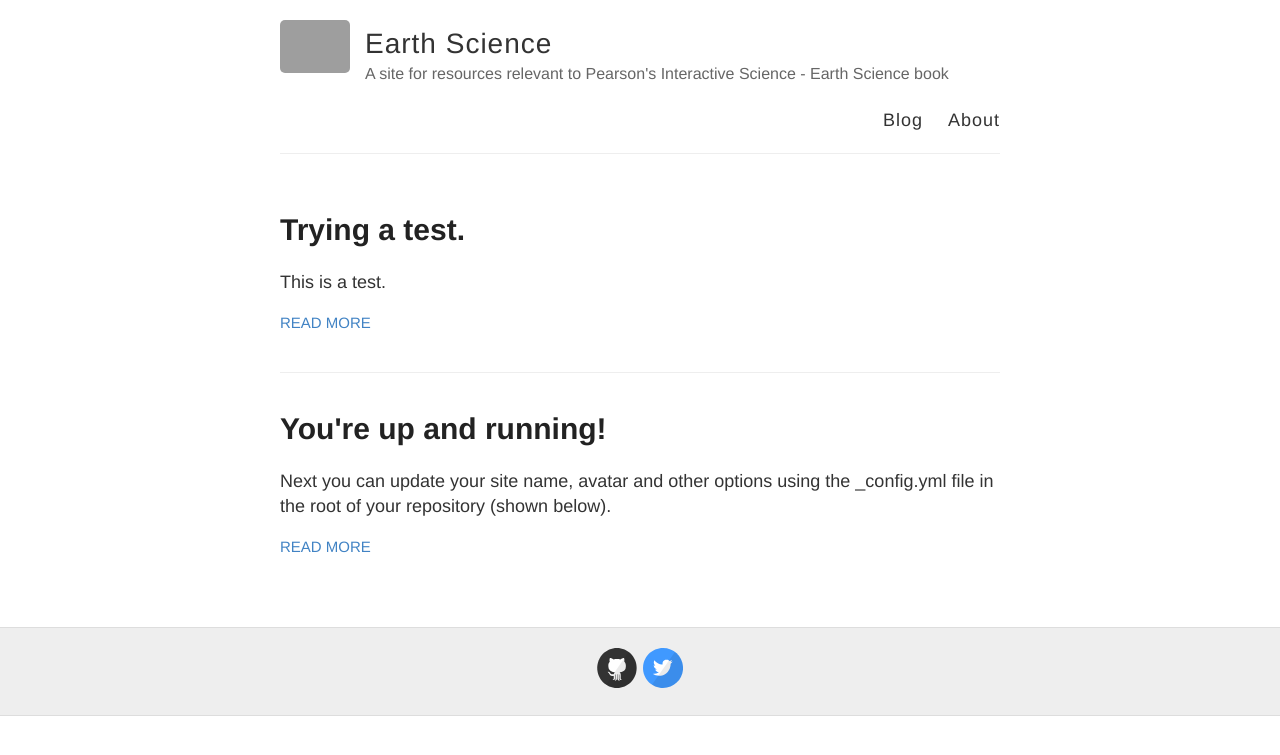
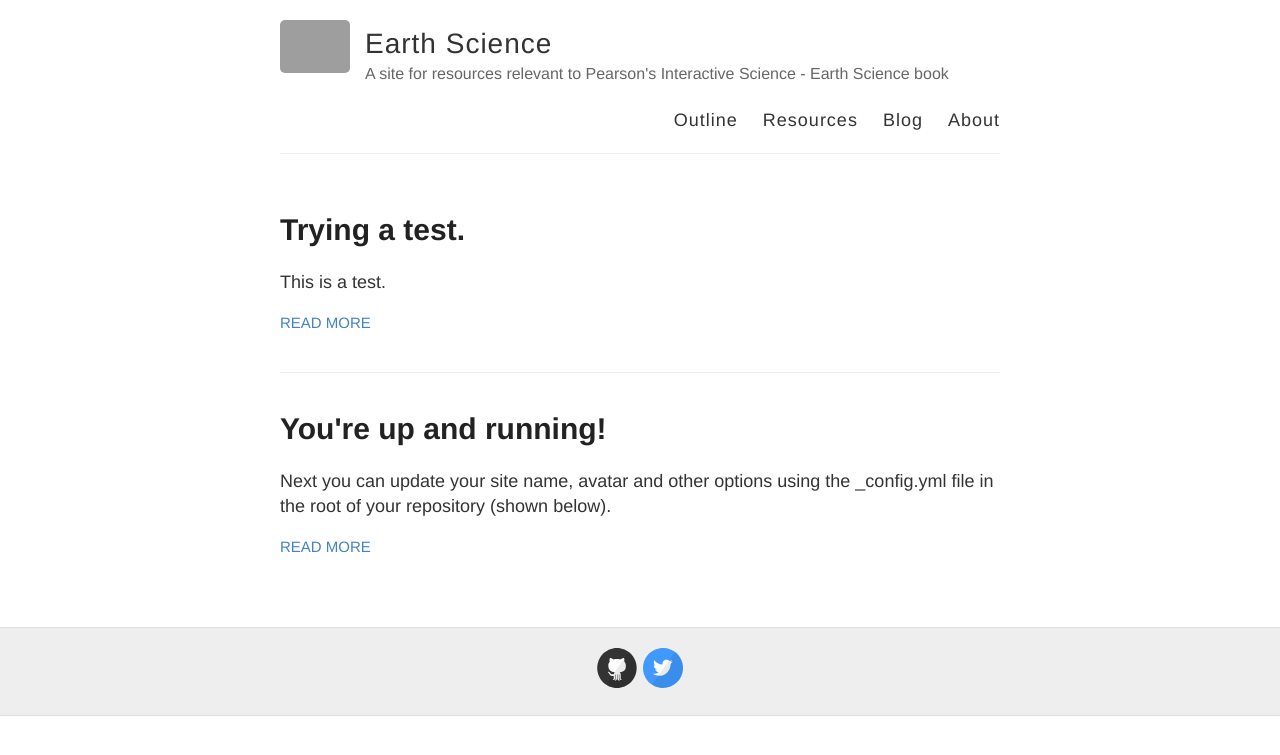
Before and after one commit to ctkstl/earth_science, a Jekyll site: the page built from index.html, in a window 1280 px wide. Shown: the top 755 px of the page. Built offline with Jekyll 4.4.1, drawn with Linux system fonts in a browser that asks for light colours; Markdown is read by kramdown in place of the engine named in the settings; grey boxes are pictures that could not be loaded.

Commit message:
Added resources and outline to header

```diff
--- a/_layouts/default.html
+++ b/_layouts/default.html
@@ -27,6 +27,8 @@
           </div>
 
           <nav>
+            <a href="{{ site.baseurl }}/outline/">Outline</a>
+            <a href="{{ site.baseurl }}/resources/">Resources</a>
             <a href="{{ site.baseurl }}/">Blog</a>
             <a href="{{ site.baseurl }}/about">About</a>
           </nav>
```
